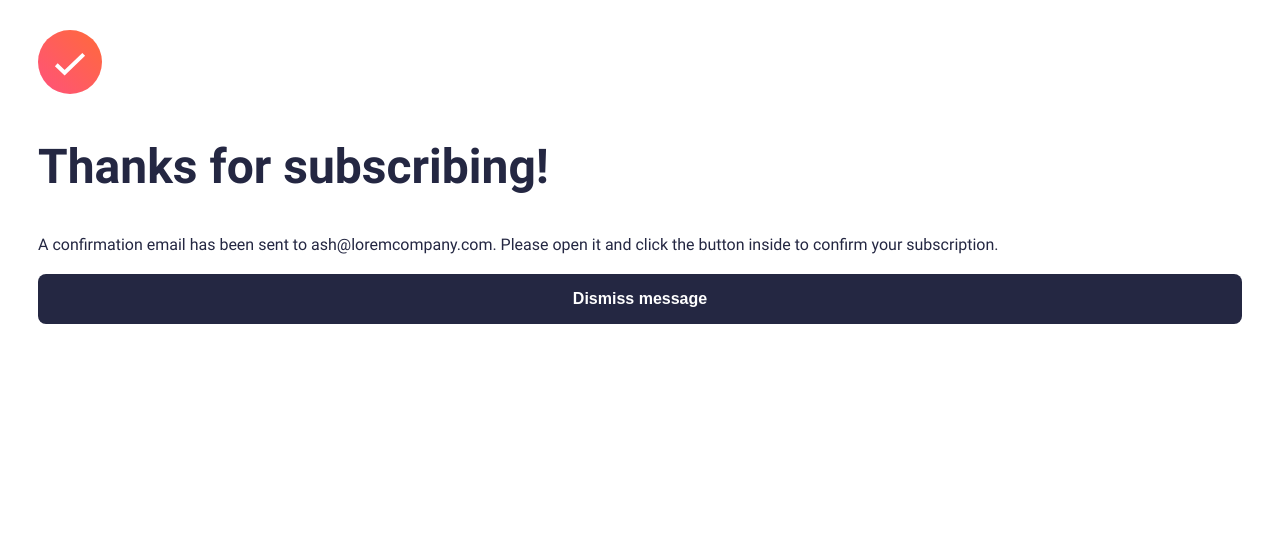
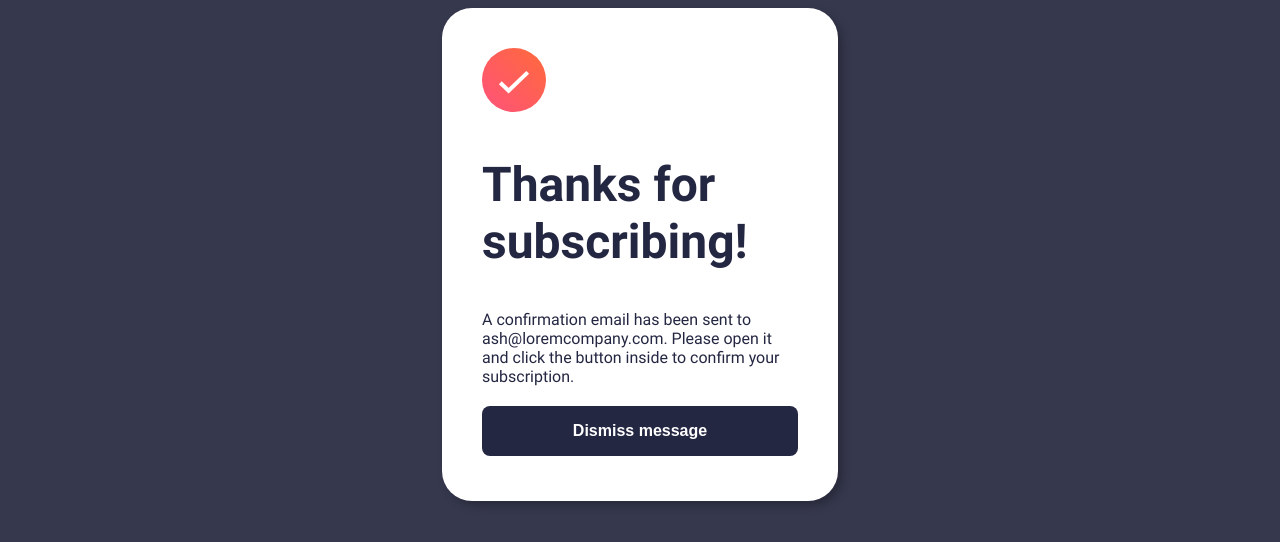
Before and after one commit to FilipeSBabosa/Formulario_inscricao, a plain HTML site: page inscrito.html in a window 1280 px wide. Drawn offline with Linux system fonts and the light colour scheme.

Commit message:
inscricao

```diff
--- a/inscrito.html
+++ b/inscrito.html
@@ -39,10 +39,26 @@
             font-weight: 700;
             background-color: hsl(234, 29%, 20%);
             color: white;
+            cursor: pointer;
         }
         input:hover{
             background-image: linear-gradient(to left ,hsl(17, 93%, 58%) , hsl(342, 100%, 67%))
 }
+
+        @media screen and (min-width: 800px){
+            body{
+             background-color: hsl(235, 18%, 26%);
+            }
+            section{
+                background-color: white;
+                padding: 40px;
+                border-radius: 30px;
+                box-shadow: 5px 5px 10px rgba(0, 0, 0, 0.247);
+                margin: auto;
+                width: 25%;
+                height: 25%;
+            }
+        }
     </style>
 </head>
 <body>
```
